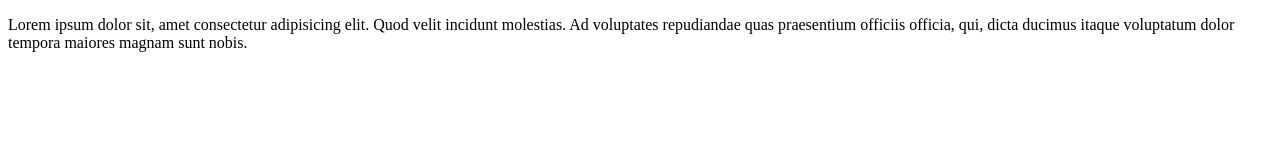
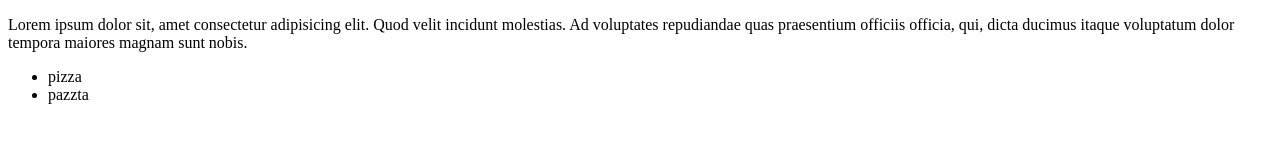
Before and after one commit to sbh69840/demo, a plain HTML site: page index.html in a window 1280 px wide. Drawn offline with Linux system fonts and the light colour scheme.

Commit message:
added food items

```diff
--- a/index.html
+++ b/index.html
@@ -8,5 +8,9 @@
 </head>
 <body>
     <p>Lorem ipsum dolor sit, amet consectetur adipisicing elit. Quod velit incidunt molestias. Ad voluptates repudiandae quas praesentium officiis officia, qui, dicta ducimus itaque voluptatum dolor tempora maiores magnam sunt nobis.</p>
+    <ul>
+        <li>pizza</li>
+        <li>pazzta</li>
+    </ul>
 </body>
 </html>
```
